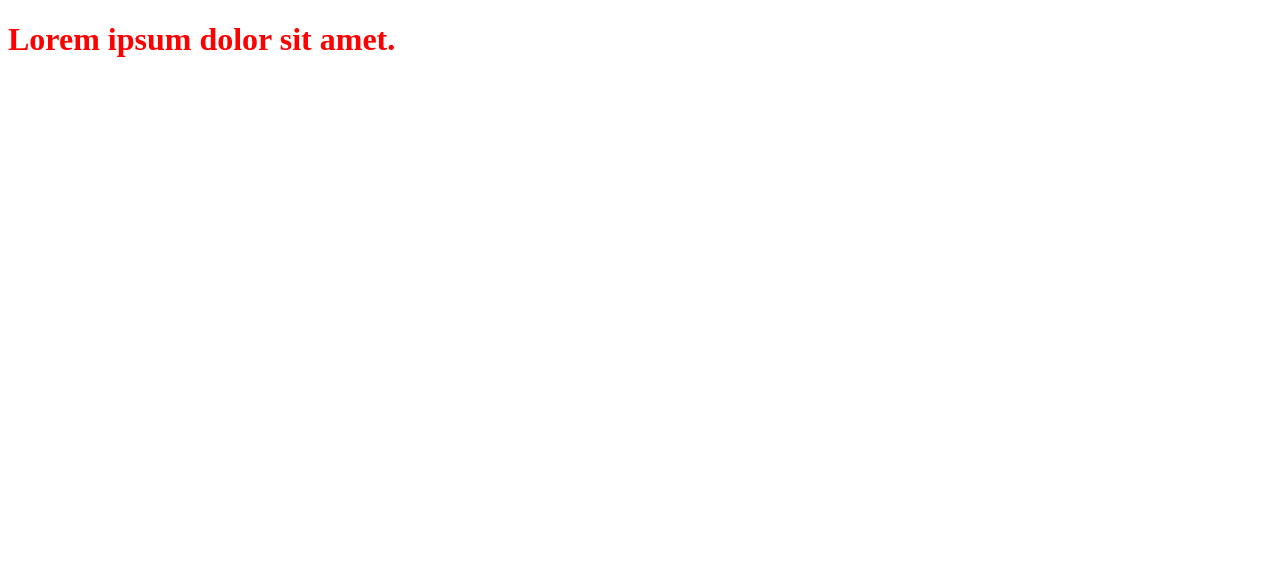
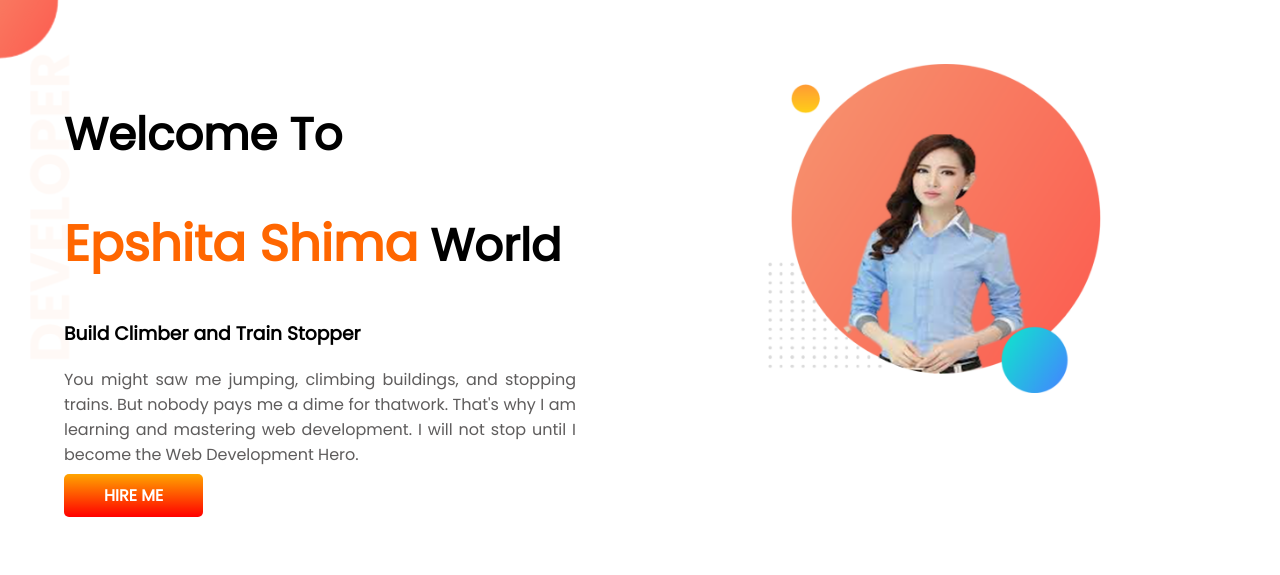
Before and after one commit to epshita-shima/developer-portfolio, a plain HTML site: page assets/index.html in a window 1280 px wide. Drawn offline with Linux system fonts and the light colour scheme.

Commit message:
top baner add

```diff
--- a/assets/index.html
+++ b/assets/index.html
@@ -1,13 +1,33 @@
 <!DOCTYPE html>
 <html lang="en">
+
 <head>
     <meta charset="UTF-8">
     <meta http-equiv="X-UA-Compatible" content="IE=edge">
     <meta name="viewport" content="width=device-width, initial-scale=1.0">
     <title>Shima's Protfolio</title>
+    <!-- google fonts -->
+    <link rel="preconnect" href="https://fonts.googleapis.com">
+    <link rel="preconnect" href="https://fonts.gstatic.com" crossorigin>
+    <link href="https://fonts.googleapis.com/css2?family=Poppins&display=swap" rel="stylesheet">
     <link rel="stylesheet" href="style.css">
 </head>
+
 <body>
-    <h1>Lorem ipsum dolor sit amet.</h1>
+    <section class="top-banner">
+        <div class="half-width">
+            <h1>Welcome To</h1>
+            <h1><span>Epshita Shima</span> World</h1>
+            <h3>Build Climber and Train Stopper</h3>
+            <p>You might saw me jumping, climbing buildings, and stopping trains. But nobody pays me a dime for
+                thatwork. That's why I am learning and mastering web development. I will not stop until I become the Web
+                Development Hero.</p>
+            <a class="link-button" target="_blank" href="">Hire Me</a>
+        </div>
+        <div class="half-width">
+            <img src="./image/portfolio.png" alt="">
+        </div>
+    </section>
 </body>
+
 </html>
--- a/assets/style.css
+++ b/assets/style.css
@@ -1,3 +1,40 @@
+body{
+    font-family: 'Poppins', sans-serif;
+    margin: 0;
+}
 h1{
-    color: red;
+    font-size: 45px;
 }
+h1 span{
+    font-size: 50px;
+    color: rgb(255, 102, 0);
+    font-weight: 600;
+}
+section{
+    display: flex;
+}
+.half-width p{
+    text-align: justify;
+    color: rgba(78, 76, 76, 0.911);
+}
+.half-width{
+    width: 50%;
+    padding: 5%;
+}
+.half-width img{
+    width: 90%;
+}
+.link-button{
+    text-decoration: none;
+    background-image: linear-gradient(orange, red);
+    color: white;
+    padding: 10px 40px;
+    font-weight: 700;
+    border-radius: 5px;
+    text-transform: uppercase;
+}
+.top-banner{
+    background-image: url(./image/top-banner.png);
+    background-repeat: no-repeat;
+
+}
```
Also changed, not shown: assets/image/portfolio.png (added), assets/image/top-banner.png (added).
